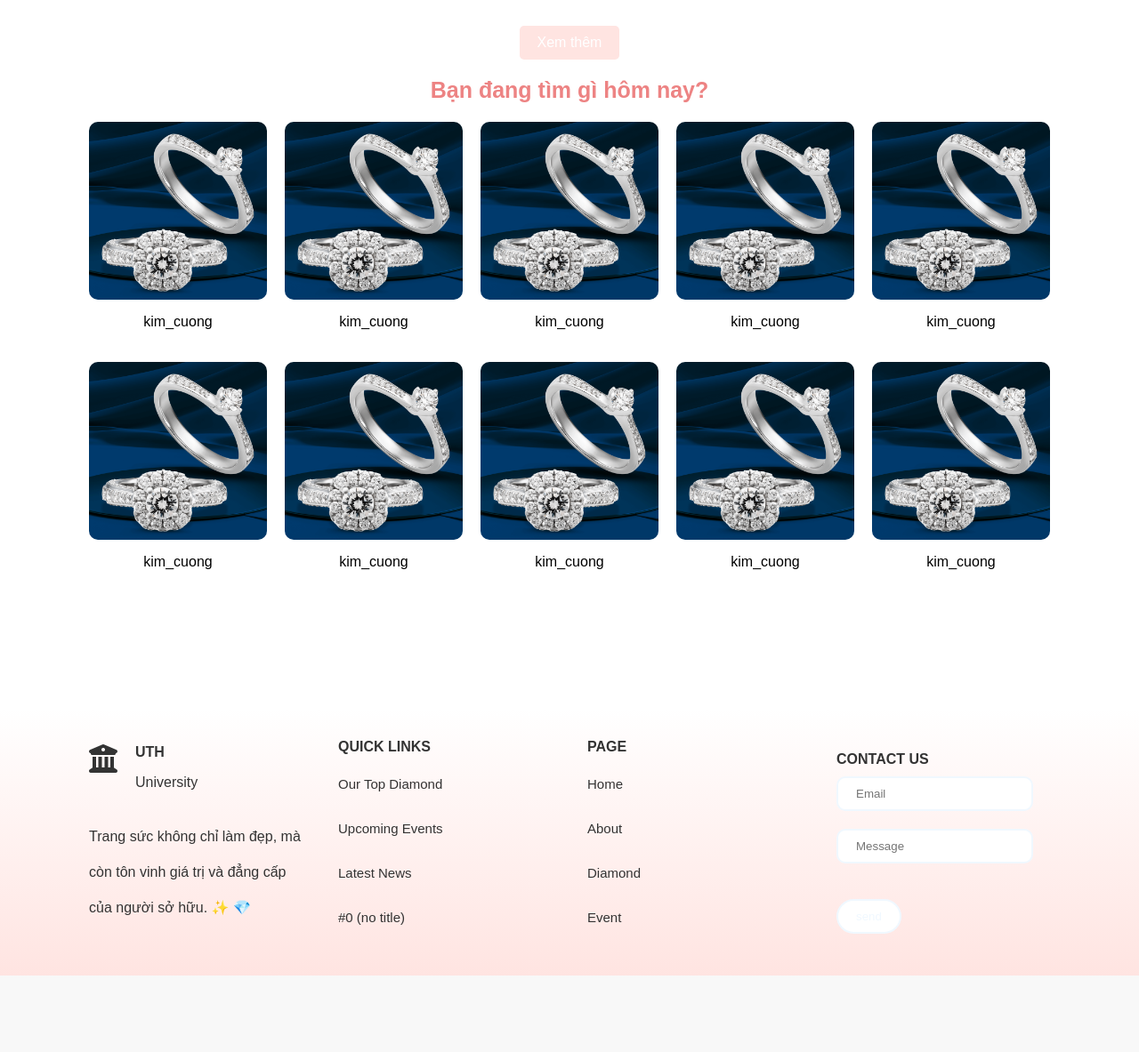
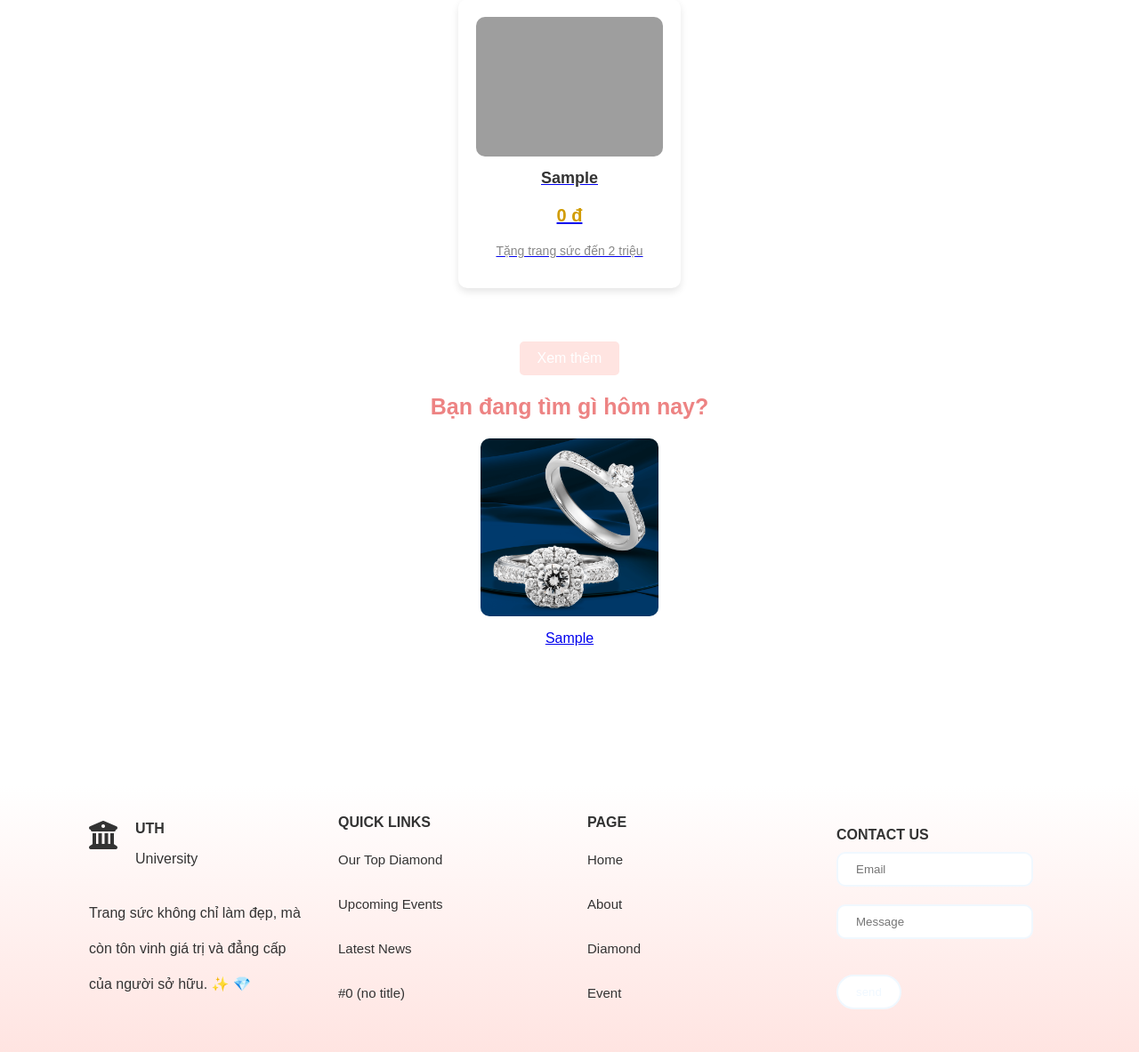
Before and after one commit to phu-boop/web-diamond, a PHP site: page / in a window 1280 px wide. Shown: the part 854-2037 px from the top of the page at 89% size. Before the commit the page ends 1951 px from the top, so only its background shows below. Run offline with PHP 8.4, Linux system fonts and the light colour scheme; tables that the repository leaves empty or names only in its code hold one stand-in row (values such as "Sample post"); data that the repository does not hold is empty; some libraries are stand-ins or nearby versions; grey boxes are pictures that could not be loaded.

Commit message:
edit total

```diff
--- a/css/style.css
+++ b/css/style.css
@@ -328,3 +328,35 @@
 .has-dropdown:hover i {
   transform: rotate(180deg);
 }
+/* ==================================================================chi tiết sp */
+
+
+
+
+
+
+h2 {
+  color: #333;
+}
+
+h3 {
+  color: #d9534f;
+}
+
+.img-fluid {
+  max-width: 100%;
+  height: auto;
+  border-radius: 8px;
+}
+
+.btn-primary {
+  background-color: #007bff;
+  border: none;
+  padding: 10px 20px;
+  border-radius: 5px;
+  transition: 0.3s;
+}
+
+.btn-primary:hover {
+  background-color: #0056b3;
+}
--- a/pages/header.php
+++ b/pages/header.php
@@ -43,7 +43,7 @@
                         <a href="index.php?quanly=sanpham">Sản Phẩm</a>
                         <div class="dropdown" >
                             <?php while ($row = mysqli_fetch_array($query_lietke_danhmucsp)) { ?>
-                                <a href="index.php?quanly=danhmucsanpham&id=<?php echo $row['id_danhmuc'] ?>">
+                                <a href="index.php?quanly=sanpham&id=<?php echo $row['id_danhmuc'] ?>">
                                     <?php echo $row['tendanhmuc'] ?>
                                 </a>
                             <?php } ?>
--- a/pages/main.php
+++ b/pages/main.php
@@ -1,3 +1,4 @@
+
 <main>
     <?php
     if(isset($_GET['quanly']))
@@ -6,20 +7,19 @@
     }else{
         $tam = '';
     }
+
     if($tam == 'sanpham')
     {
-        include('pages/main/product.php');
-    }elseif($tam == 'tintuc')
+        include('main/product.php');
+    }elseif($tam == 'chitietsanpham')
     {
-        include('pages/main/news.php');
+        include('main/detail_product.php');
     }elseif($tam == 'lienhe')
     {
-        include('pages/main/contact.php');
     }elseif($tam == 'giohang')
     {
-        include('pages/main/card.php');
     }else{
-        include('pages/main/main.php');
+        include('main/main.php');
     }
     ?>
 </main>
--- a/pages/main/card.php
+++ /dev/null
@@ -1 +0,0 @@
-<h3>hi</h3>
--- a/pages/main/main.php
+++ b/pages/main/main.php
@@ -1,10 +1,14 @@
 <?php
-$sql_lietke_sanpham = "SELECT * FROM tbl_danhmuc ORDER BY giasp DESC Limit 4";
+
+$sql_lietke_sanpham = "SELECT * FROM tbl_sanpham ORDER BY giasp DESC Limit 4";
 $query_lietke_sanpham = mysqli_query($mysqli, $sql_lietke_sanpham);
+
+$sql_lietke_danhmucsp = "SELECT * FROM tbl_danhmuc ORDER BY id_danhmuc DESC Limit 20";
+$query_lietke_danhmucsp = mysqli_query($mysqli, $sql_lietke_danhmucsp);
 ?>
 
 <div >
-                <img class="img" src="admincp/modules/productMNG/image_product/<?php echo $row['hinhanh']?>" alt="Luxury Logo">
+                <img class="img" src="images/love-knot-pc_1740041249.jpg" alt="Luxury Logo">
             </div>
             <div class="container">
                 <div class="content-1">
@@ -12,10 +16,12 @@
                     <div class="container collection">
                         <?php while ($row = mysqli_fetch_array($query_lietke_sanpham)) { ?>
                         <div class="product">
-                            <img src="" alt="Lắc tay Vàng 14K">
-                            <h3>Lắc tay Vàng 14K đính đá Synthetic</h3>
-                            <p class="price">9.439.000 đ</p>
-                            <p class="promo">Tặng trang sức đến 2 triệu</p>
+                            <a href="index.php?quanly=chitietsanpham&id=<?php echo $row['id_sanpham'] ?>">
+                                <img src="admincp/modules/productMNG/image_product/<?php echo $row['hinhanh'] ?>" alt="ảnh sản phẩm">
+                                <h3><?php echo $row['tensanpham'] ?></h3>
+                                <p class="price"><?php echo number_format($row['giasp'], 0, ',', '.') ?> đ</p>
+                                <p class="promo">Tặng trang sức đến 2 triệu</p>
+                            </a>
                         </div>
                         <?php } ?>
                     </div>
@@ -24,66 +30,16 @@
                 <div class="content-2">
                     <h2>Bạn đang tìm gì hôm nay?</h2>
                     <div class="directory_list">
-                        <div class="directory">
-                            <div class="img">
-                                <img src="./images/kim_cuong.png" alt="">
+                    <?php while ($row = mysqli_fetch_array($query_lietke_danhmucsp)) { ?>
+                        <a href="index.php?quanly=sanpham&id=<?php echo $row['id_danhmuc'] ?>">
+                            <div class="directory">
+                                <div class="img">
+                                    <img src="./images/kim_cuong.png" alt="">
+                                </div>
+                                <p><?php echo $row['tendanhmuc'] ?></p>
                             </div>
-                            <p>kim_cuong</p>
-                        </div>
-                        <div class="directory">
-                            <div class="img">
-                                <img src="./images/kim_cuong.png" alt="">
-                            </div>
-                            <p>kim_cuong</p>
-                        </div>
-                        <div class="directory">
-                            <div class="img">
-                                <img src="./images/kim_cuong.png" alt="">
-                            </div>
-                            <p>kim_cuong</p>
-                        </div>
-                        <div class="directory">
-                            <div class="img">
-                                <img src="./images/kim_cuong.png" alt="">
-                            </div>
-                            <p>kim_cuong</p>
-                        </div>
-                        <div class="directory">
-                            <div class="img">
-                                <img src="./images/kim_cuong.png" alt="">
-                            </div>
-                            <p>kim_cuong</p>
-                        </div>
-                        <div class="directory">
-                            <div class="img">
-                                <img src="./images/kim_cuong.png" alt="">
-                            </div>
-                            <p>kim_cuong</p>
-                        </div>
-                        <div class="directory">
-                            <div class="img">
-                                <img src="./images/kim_cuong.png" alt="">
-                            </div>
-                            <p>kim_cuong</p>
-                        </div>
-                        <div class="directory">
-                            <div class="img">
-                                <img src="./images/kim_cuong.png" alt="">
-                            </div>
-                            <p>kim_cuong</p>
-                        </div>
-                        <div class="directory">
-                            <div class="img">
-                                <img src="./images/kim_cuong.png" alt="">
-                            </div>
-                            <p>kim_cuong</p>
-                        </div>
-                        <div class="directory">
-                            <div class="img">
-                                <img src="./images/kim_cuong.png" alt="">
-                            </div>
-                            <p>kim_cuong</p>
-                        </div>
+                        </a>
+                        <?php } ?>
                     </div>
                 </div>
             </div>
```
Also changed, not shown: pages/main/cart.php (added, +11 -0 lines), pages/main/detail_product.php (added, +70 -0 lines), pages/main/product.php (+19 -22 lines), index.php (line endings or trailing spaces).
